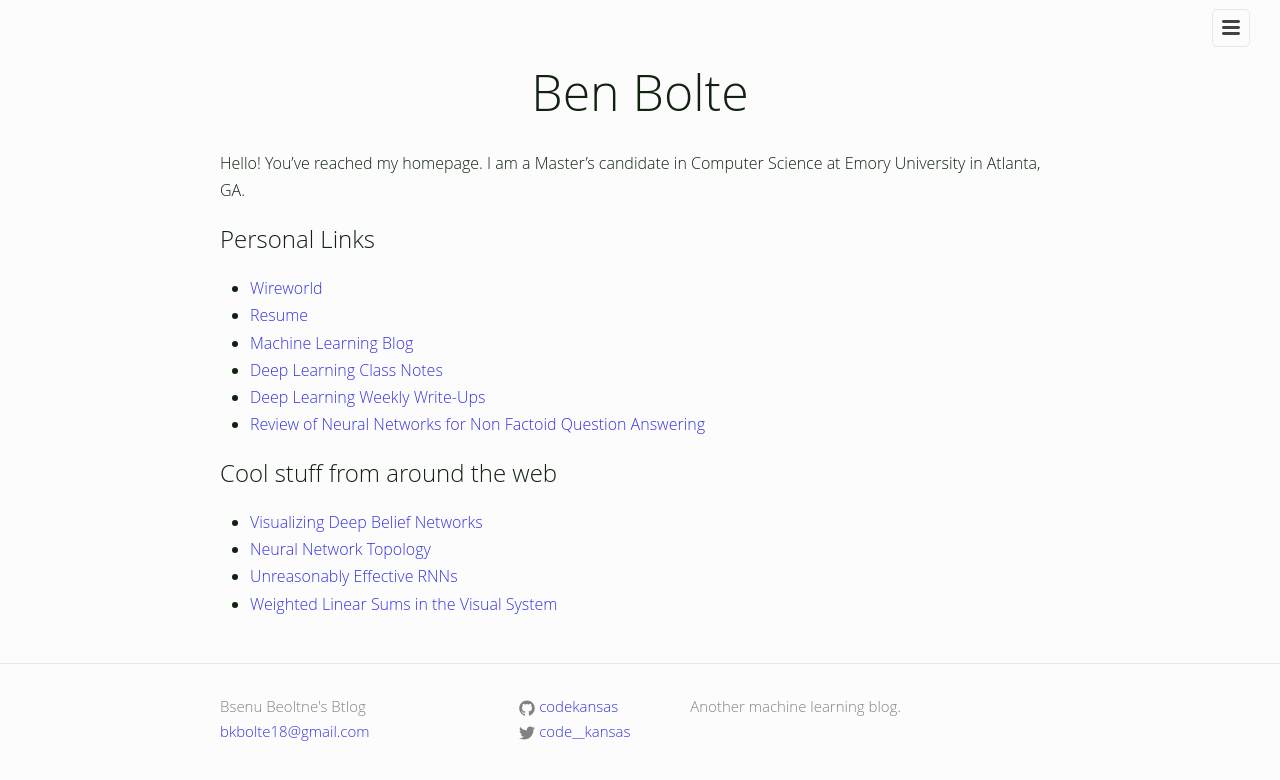
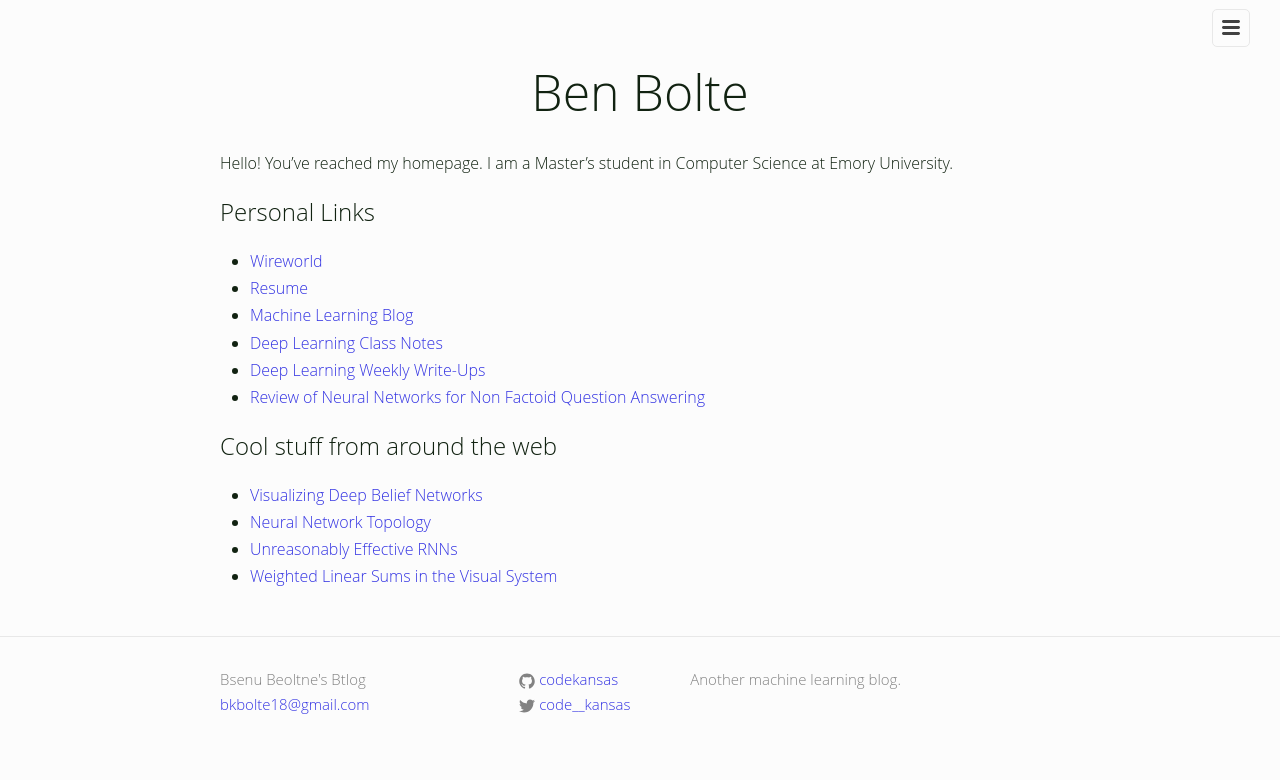
Before and after one commit to codekansas/codekansas.github.io, a Jekyll site: the page built from index.md, in a window 1280 px wide. Shown: the top 780 px of the page. Built offline with Jekyll 4.4.1, drawn with Linux system fonts in a browser that asks for light colours.

Commit message:
Update index.md

```diff
--- a/index.md
+++ b/index.md
@@ -4,7 +4,7 @@ layout: default
 
 <h1 style="text-align: center; width: 100%; font-size: 50px;">Ben Bolte</h1>
 
-Hello! You've reached my homepage. I am a Master's candidate in Computer Science at Emory University in Atlanta, GA.
+Hello! You've reached my homepage. I am a Master's student in Computer Science at Emory University.
 
 ## Personal Links
  - [Wireworld](/resources/misc/wireworld.html)
```
